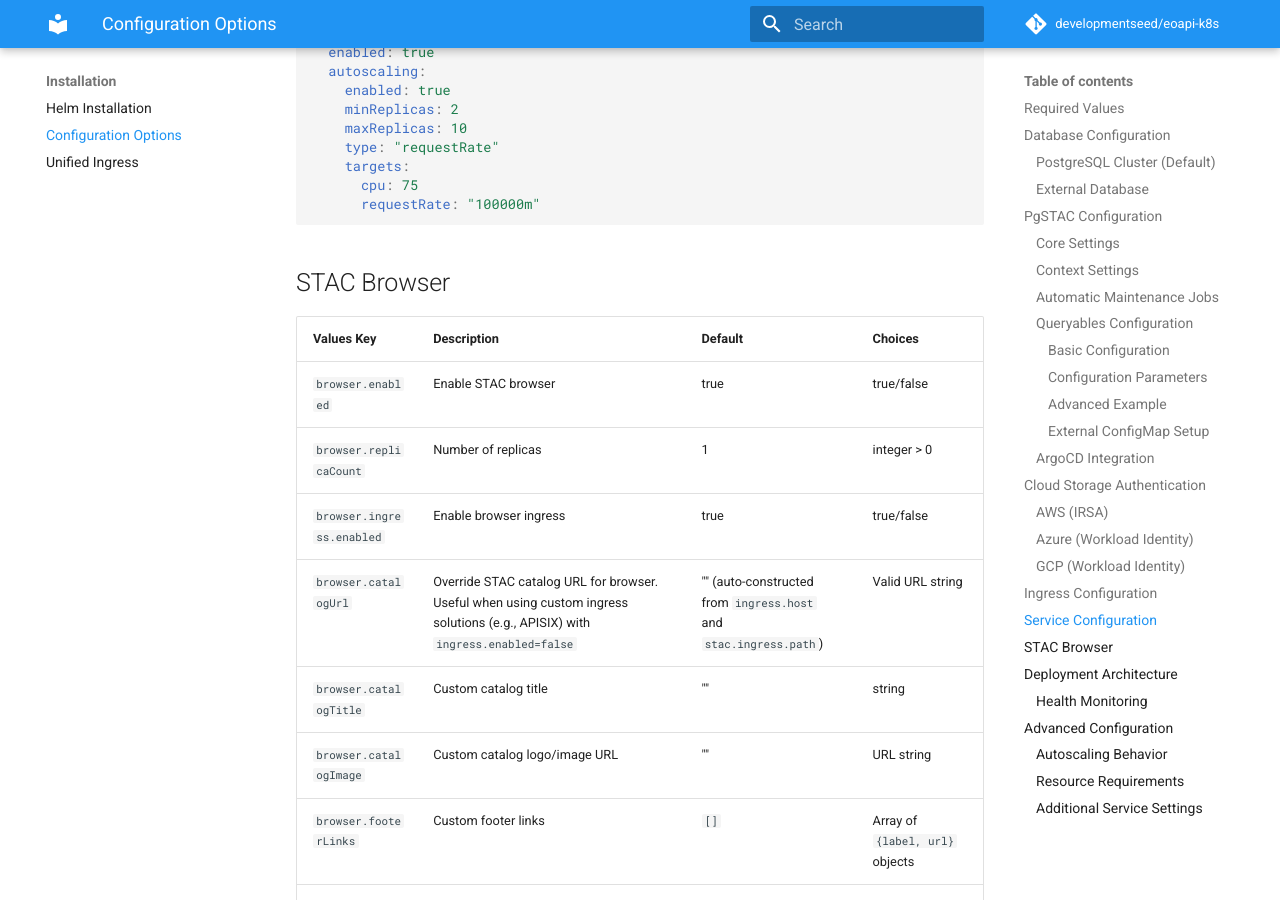
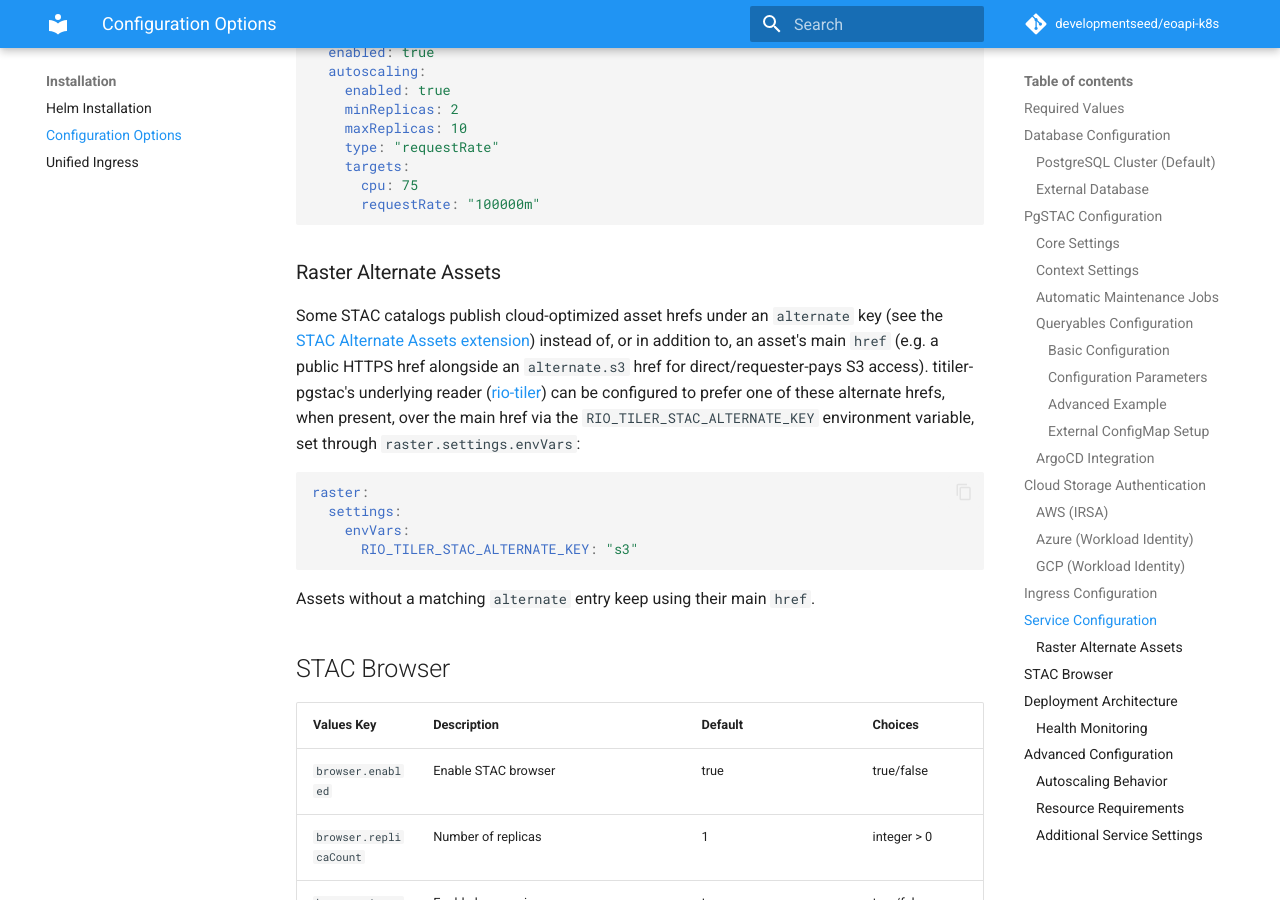
Before and after one commit to developmentseed/eoapi-k8s, an MkDocs documentation site: the page built from docs/configuration.md, in a window 1280 px wide and 900 px high, scrolled down 7684 px. Built offline with MkDocs 1.6.1 and Material for MkDocs 9.7.7, drawn with Linux system fonts in a browser that asks for light colours; comment, search, counter and statistics services are not loaded.

Commit message:
fix: expose RIO_TILER_STAC_ALTERNATE_KEY for raster service (#623)

````diff
--- a/docs/configuration.md
+++ b/docs/configuration.md
@@ -313,6 +313,19 @@ raster:
       requestRate: "100000m"
 ```
 
+### Raster Alternate Assets
+
+Some STAC catalogs publish cloud-optimized asset hrefs under an `alternate` key (see the [STAC Alternate Assets extension](https://github.com/stac-extensions/alternate-assets)) instead of, or in addition to, an asset's main `href` (e.g. a public HTTPS href alongside an `alternate.s3` href for direct/requester-pays S3 access). titiler-pgstac's underlying reader ([rio-tiler](https://github.com/cogeotiff/rio-tiler)) can be configured to prefer one of these alternate hrefs, when present, over the main href via the `RIO_TILER_STAC_ALTERNATE_KEY` environment variable, set through `raster.settings.envVars`:
+
+```yaml
+raster:
+  settings:
+    envVars:
+      RIO_TILER_STAC_ALTERNATE_KEY: "s3"
+```
+
+Assets without a matching `alternate` entry keep using their main `href`.
+
 ## STAC Browser
 
 | **Values Key** | **Description** | **Default** | **Choices** |
````
Also changed, not shown: 1 other file.
